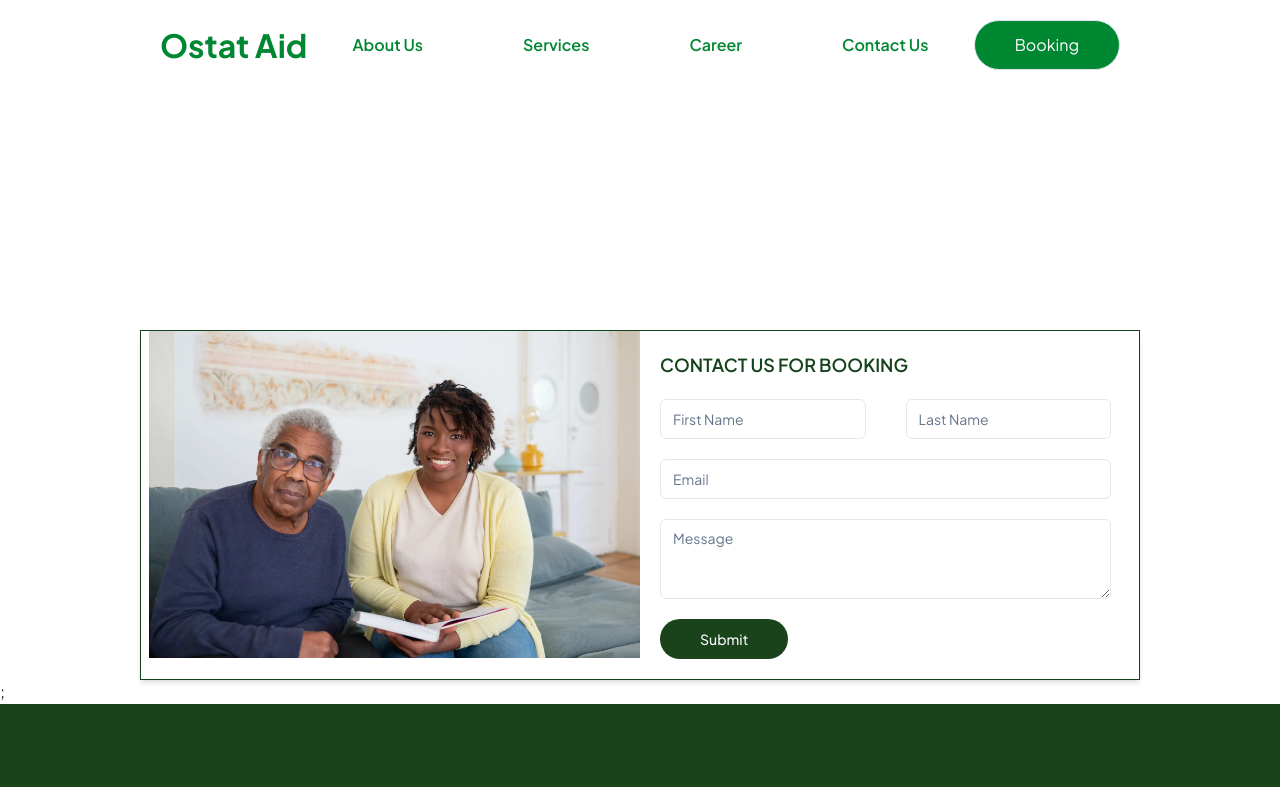
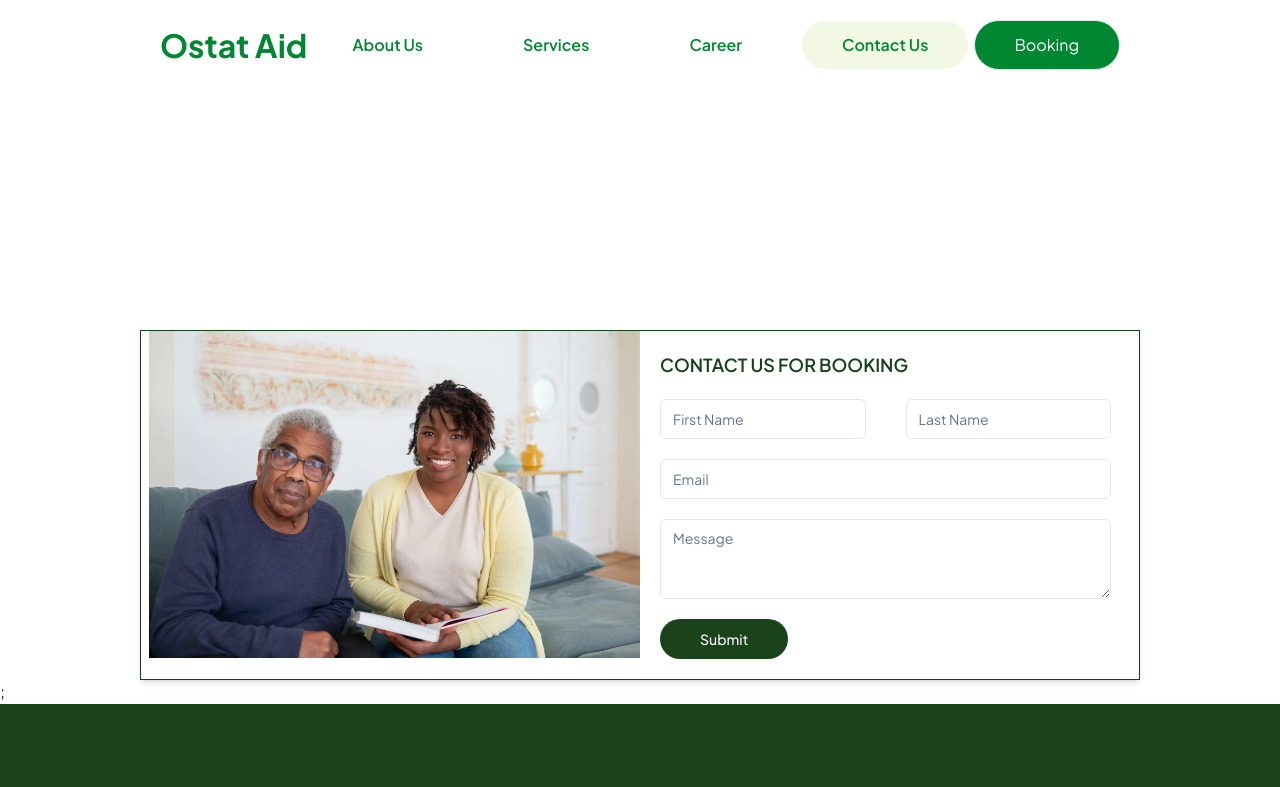
Before and after one commit to DavidWaza/homecare-web, a Next.js app: page /contact in a window 1280 px wide. Shown: the top 787 px of the page. Built offline with nearby package versions, Linux system fonts and the light colour scheme.

Commit message:
fix: add pathname to nav

```diff
--- a/src/components/Headers/Headers.tsx
+++ b/src/components/Headers/Headers.tsx
@@ -1,5 +1,7 @@
+"use client";
 import Link from "next/link";
 import React from "react";
+import { usePathname } from "next/navigation";
 
 const navlinks = [
   {
@@ -21,6 +23,7 @@ const navlinks = [
 ];
 
 const Headers = () => {
+  const pathname = usePathname();
   return (
     <div className="py-5 px-10 md:px-[10rem]">
       <div className="flex justify-between items-center">
@@ -37,7 +40,9 @@ const Headers = () => {
             <>
               <Link
                 href={link}
-                className="text-[#008732] font-semibold hover:bg-[#F2F8E3] hover:font-bold transition-all ease-in-out py-3 px-10 rounded-full"
+                className={`text-[#008732] font-semibold hover:bg-[#F2F8E3] hover:font-bold transition-all ease-in-out py-3 px-10 rounded-full ${
+                  pathname === link ? "bg-[#F2F8E3]" : ""
+                }`}
               >
                 {label}
               </Link>
```
